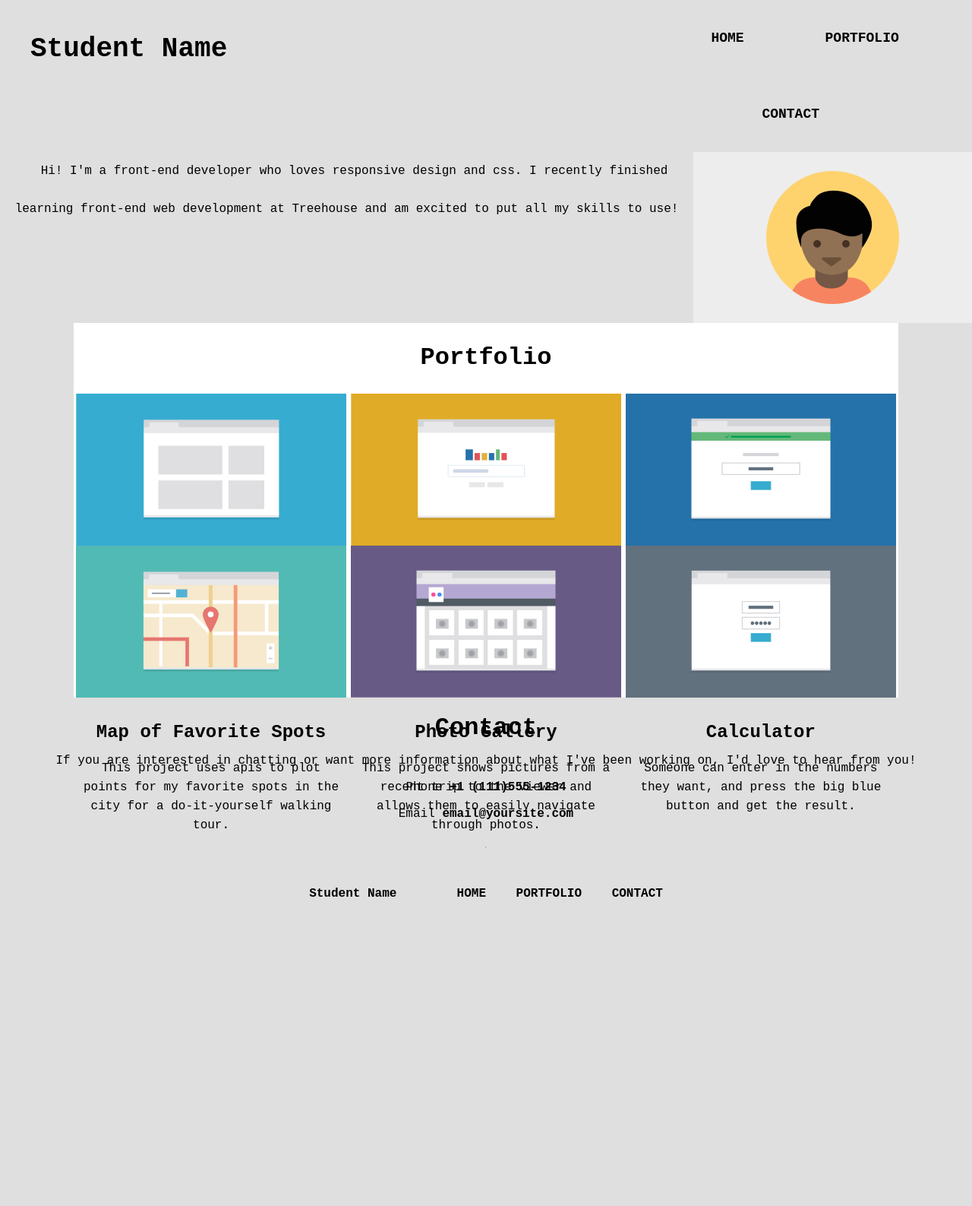
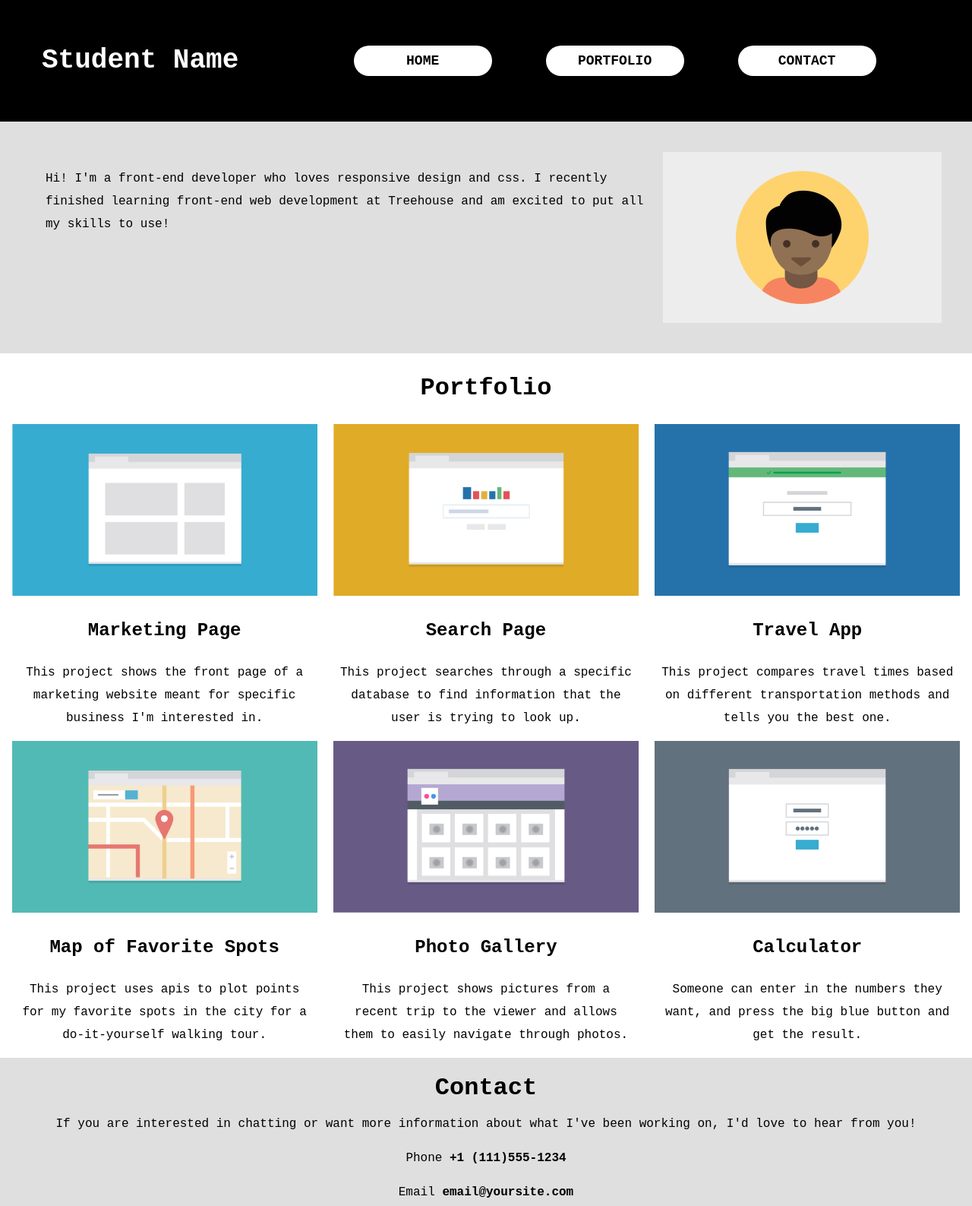
Before and after one commit to alirajuansills/Mobile-first-Responsive-Layout, a plain HTML site: page index.html in a window 1280 px wide. Shown: the top 1587 px of the page at 76% size. Before the commit the page ends 1257 px from the top, so only its background shows below. Drawn offline with Linux system fonts and the light colour scheme; files that its build step writes are made by us from their sources; a web font is replaced by a local one.

Commit message:
Debugged a Comma

```diff
--- a/css/styles.css
+++ b/css/styles.css
@@ -8,7 +8,7 @@
 body {
     background-color: rgb(223, 223, 223);
     font-size: 16px;
-    margin: 0;
+    margin: 0px;
     font-family: "Red Rose", "Courier New", Courier, monospace;
     line-height: 50px;
     place-items: center;
@@ -17,30 +17,39 @@ main {
     display: grid;
     place-items: center;
 }
+.name {
+    color: white;
+}
 p {
     line-height: 25px;
-    margin: 10px;
+    margin: 15px;
     text-align: center;
+}
+img {
+    max-width: 100%;
+    height: auto;
+    max-height: 100%;
 }
 /* Header */
 .main-nav {
-    /* margin-top: 1.5em; */
     font-weight: 800;
     text-transform: uppercase;
     overflow: hidden;
 }
 
 .wrapper {
-    /* display: block; */
     color: black;
     font-size: 1.125em;
     text-align: center;
+    background-color: rgb(0, 0, 0);
+    padding: 15px;
 }
 .navbar li {
     background-color: white;
-    margin: 30px;
+    margin: 10px;
     line-height: 20px;
     padding: 10px;
+    border-radius: 30px;
 }
 .main-header {
     display: flex;
@@ -56,8 +65,8 @@ a {
 }
 
 .portfolio-container {
-    /* position: relative; */
     text-align: center;
+    margin: 20px;
 }
 .profile-picture{
     align-content: center;
@@ -71,36 +80,17 @@ a {
 }
 .skills-container {
     align-content: center;
-    /* display: inline-block; */
-    /* margin: 25px; */
     background-color: rgb(255, 255, 255);
-    /* width: 100%; */
-    /* spans the background across the entire page */
     place-items: center;
 }
 .skills {
-    /* background-color: white; */
     justify-content: space-between;
     vertical-align: middle;
 }
-.skills-wrapper {
-    /* display: inline-block; */
-    /* margin: 0 0 0 20px; */
-    /* overflow: auto;   */
-}
-.main-img {
-    max-width: auto;
-    max-height: 100%;
-    /* display: block; */
-}
 .frame {
-    /* width: 0 auto; */
-    height: 200px;
-    /* vertical-align: middle; */
     text-align: center;
     display: table-cell;
-    /* position: relative; */
-    /* overflow: auto; */
+    position: relative;
 }
 .contact {
     text-align: center;
@@ -115,10 +105,6 @@ hr {
 }
 .main-footer {
     margin: 20px;
-}
-.footer-nav {
-    /* position: relative; */
-    /* overflow: hidden; */
 }
 .footer-nav li {
     list-style-type: none;
@@ -135,25 +121,32 @@ hr {
 
 /* Mobile First */
 @media (max-width: 767px) {
-    .footer-nav .hidden {
+    .footer-nav .hidden-footer {
         display: none;
     }
 }
 
 @media (min-width: 768px) {
-    .main-nav a:link {
-        background-color: transparent;
+    p {
+        line-height: 30px;
+    }
+
+    .home,
+    .portfolio,
+    .contact-section {
+        color: white;
     }
     .navbar li {
-        background-color: transparent;
+        margin: 30px;
     }
     .portfolio-container {
-        /* display: inline-block;    */
+        float: left;
+        padding: 20px;
     }
     .portfolio-bio {
-        float: left;
         text-align: left;
-        /* margin: auto; */
+        margin: auto;
+        padding: 20px;
     }
     .profile-picture {
         float: right;
@@ -163,33 +156,44 @@ hr {
     .frame {
         float: left;
     }
+    .main-img{
+        width: 95%;
+    }
     .marketing,
-    .search
+    .search,
     .travel,
     .map,
     .gallery,
     .calc {
         width: 50%;
+        /* max-height: 100%; */
     }
     .main-nav li {
         display: inline-block;
         width: 20%;
+
     }
     .skills-container {
         margin: auto 0;
     }
+
+    .footer-nav .mobile-footer {
+        float: left;
+    }
     .footer-nav li {
-        display: inline-block;
+        float: right;
         margin: 15px;
     }
-    .footer-nav .hidden {
+    /* .footer-nav li {
+        margin: 15px;
+        float: right;
+    } */
+    .contact-section {
+        padding: 80px;
+    }
+    .hidden-footer {
         font-weight: 800;
-        /* width: 25%; */
         text-transform: uppercase;
-        float: right;
-    }
-    .responsive-footer {
-        /* float: right; */
     }
     .mobile-footer-too {
         display: none;
@@ -204,15 +208,18 @@ hr {
 }
 @media (min-width: 1024px) {
     .wrapper {
-        position: relative;
-        overflow: hidden;
+        /* position: relative;
+        overflow: hidden; */
     }
     .name {
         float: left;
         margin: 40px;
     }
-    .navbar {
-        float: right;
+    .main-nav {
+        margin-top: 15px;
+    }
+    .main-nav li {
+        display: inline-block;
     }
     .marketing,
     .search,
@@ -222,4 +229,10 @@ hr {
     .calc {
         width: 33.33%;
     }
+    .main-img {
+        width: 95%;
+    }
+    .skills-wrapper {
+        margin: 5px;
+    }
 }
--- a/index.html
+++ b/index.html
@@ -16,7 +16,7 @@
             <nav class="navbar">
                 <ul class="main-nav">
                     <li class="home"><a href="index.html">Home</a></li>
-                    <li class="portfolio"><a href="#portfolio">Portfolio</a></li>
+                    <li class="portfolio"><a href="#projects">Portfolio</a></li>
                     <li class="contact-section"><a href="#contact-section">Contact</a></li>
                 </ul>
             </nav>
@@ -25,14 +25,14 @@
         <div class="portfolio-container">
 
                 <img src="images/profile.png" alt="Profile Picture" class="profile-picture">
-                <p class="portfolio-bio group"></p>
+                <p class="portfolio-bio group">
                 Hi! I'm a front-end developer who loves responsive design and css. I recently finished learning
                 front-end web development at Treehouse and am excited to put all my skills to use!</p>
         </div>
 
     </header>
     <main>
-        <div class="skills-container clear">
+        <div class="skills-container clearfix">
                 <div id="projects" class="skills">
                     <h1 class="portfolio-title">Portfolio</h1>
                     <div class="skills-wrapper">
@@ -60,7 +60,6 @@
                                         <p>This project compares travel times based on different transportation
                                                 methods and tells you the best one.</p>
                                     </div> <!--frame-->
-
                                 </div>
                                 <div class="">
                                     <div class="frame map">
@@ -89,9 +88,10 @@
                     </div>
              </div> <!--Skills-->
         </div>
-        <div id="contact-section" class="contact group">
+
+        <div id="contact-section" class="contact">
             <h1>Contact</h1>
-            <p>If you are interested in chatting or want more information
+            <p class="contact-paragraph">If you are interested in chatting or want more information
                 about what I've been working on, I'd love to hear from you!
             </p>
             <p>Phone        <b class="tab">+1 (111)555-1234</b></p>
@@ -104,15 +104,14 @@
         <div>
             <nav class="footer-nav">
                 <ul class="responsive-footer">
-                    <li><a href="#" class="mobile-footer">Student Name</a></li>
+                    <li class="mobile-footer"><a href="#">Student Name</a></li>
                     <li><a href="#top" class="mobile-footer-too">BACK TO TOP</a></li>
-                    <li><a href="#" class="hidden">Home</a></li>
-                    <li><a href="#" class="hidden">Portfolio</a></li>
-                    <li><a href="#" class="hidden">Contact</a></li>
+                    <li class="hidden-footer"><a href="#contact-section">Contact</a></li>
+                    <li class="hidden-footer"><a href="#projects">Portfolio</a></li>
+                    <li class="hidden-footer"><a href="indext.html">Home</a></li>
                 </ul>
             </nav>
         </div>
-
     </footer>
 </body>
 </html>
```
